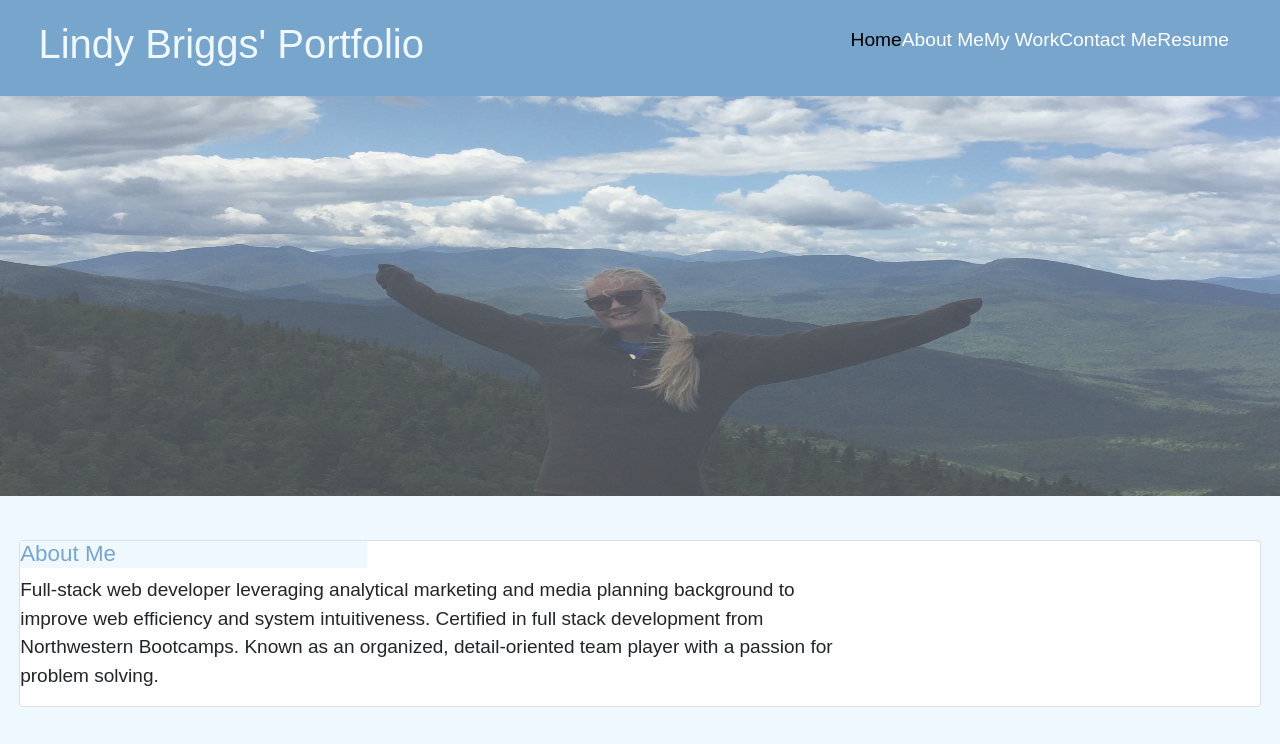
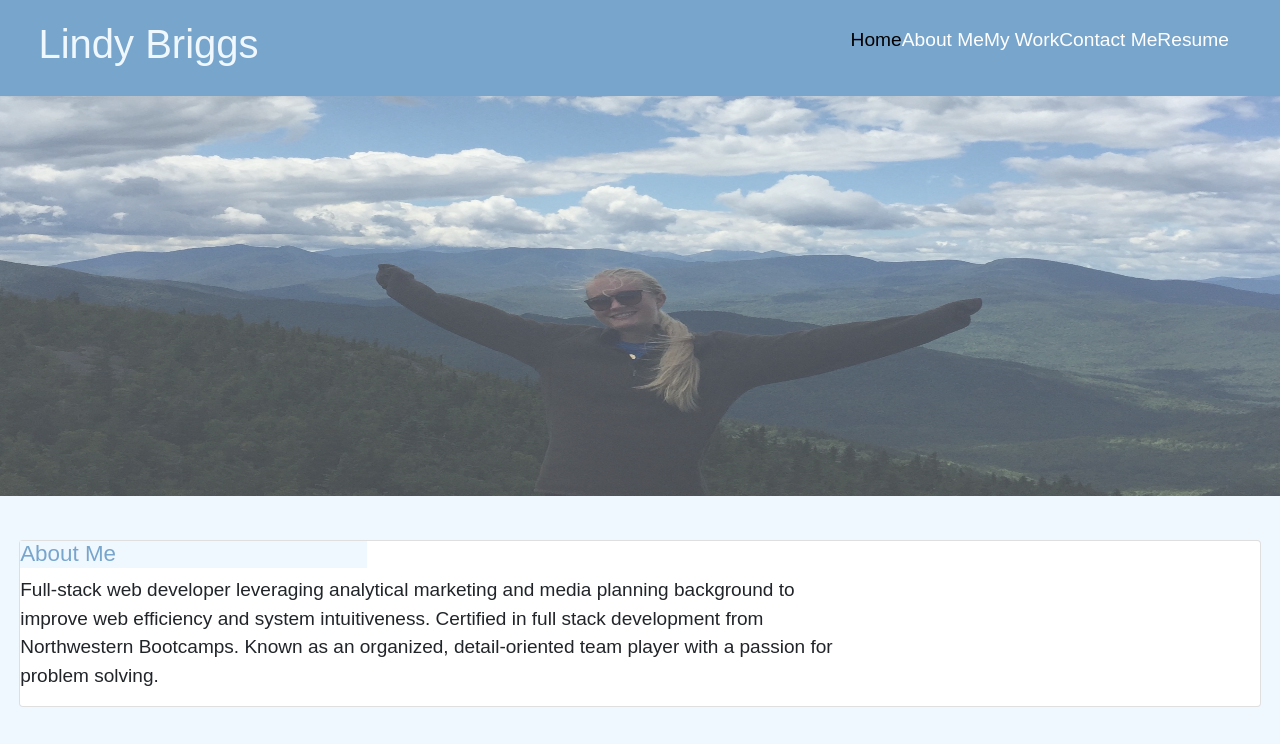
Before and after one commit to lindybriggs/Portfolio, a React (Create React App) app in the folder portfolio/: page / in a window 1280 px wide. Shown: the top 744 px of the page. Built offline with nearby package versions, Linux system fonts and the light colour scheme.

Commit message:
testing branch

```diff
--- a/portfolio/src/App.js
+++ b/portfolio/src/App.js
@@ -36,7 +36,7 @@ export default function App() {
     <div id="column">
 
       <header id="Home">
-        <h1>Lindy Briggs' Portfolio</h1>
+        <h1>Lindy Briggs</h1>
         <Nav currentPage={currentPage} handlePageChange={handlePageChange} ></Nav>
       </header>
 
```
